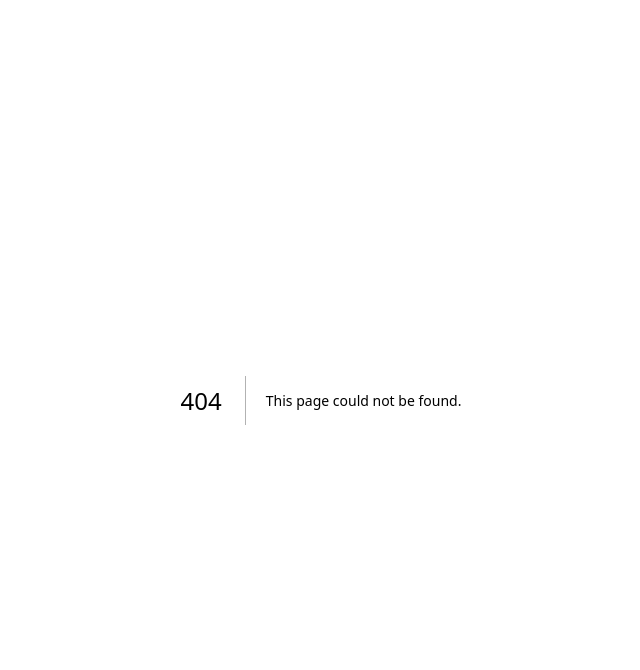
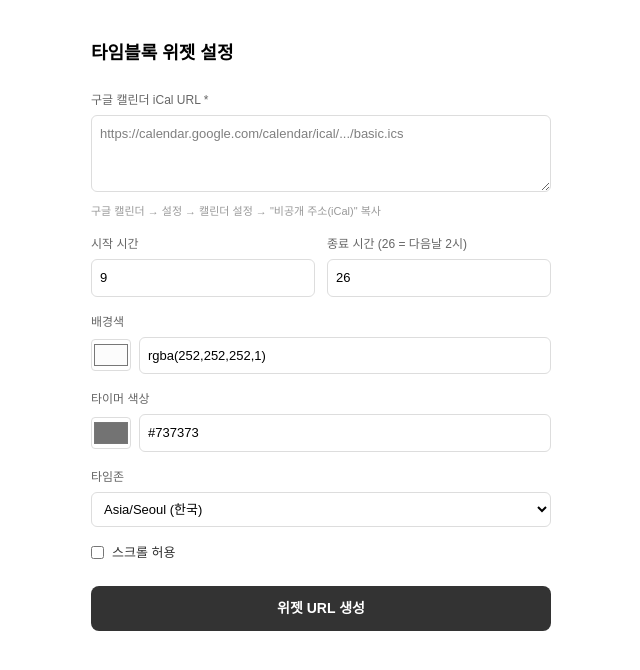
Before and after one commit to aveicea/test2, a Next.js app: page /setup in a window 1280 px wide. Before the commit this address had no page. Shown: the top 670 px of the page, without its empty margins (319-959 px from the left). Built offline with nearby package versions, Linux system fonts and the light colour scheme.

Commit message:
Add /setup page for generating widget config URL
https://claude.ai/code/session_01SXwrwJuSXnHcHGieu2CjXe

```diff
--- /dev/null
+++ b/src/app/setup/page.tsx
@@ -0,0 +1,121 @@
+'use client';
+
+import { useState } from 'react';
+
+export default function SetupPage() {
+  const [icalUrl, setIcalUrl] = useState('');
+  const [startHour, setStartHour] = useState(9);
+  const [endHour, setEndHour] = useState(26);
+  const [bgColor, setBgColor] = useState('rgba(252,252,252,1)');
+  const [timerColor, setTimerColor] = useState('#737373');
+  const [timezone, setTimezone] = useState('Asia/Seoul');
+  const [allowScroll, setAllowScroll] = useState(false);
+  const [result, setResult] = useState('');
+
+  const generate = () => {
+    if (!icalUrl.trim()) { alert('iCal URL을 입력하세요'); return; }
+    const config = {
+      icalUrl: icalUrl.trim(),
+      timeRange: { startHour: Number(startHour), endHour: Number(endHour) },
+      containerStyle: { backgroundColor: bgColor },
+      miniTimerColor: timerColor,
+      timezone,
+      allowScroll,
+    };
+    const encoded = btoa(unescape(encodeURIComponent(JSON.stringify(config))));
+    const origin = window.location.origin;
+    setResult(`${origin}/widget?config=${encoded}`);
+  };
+
+  return (
+    <div style={{ fontFamily: 'sans-serif', maxWidth: '500px', margin: '40px auto', padding: '0 20px' }}>
+      <h2 style={{ fontSize: '18px', fontWeight: 700, marginBottom: '24px' }}>타임블록 위젯 설정</h2>
+
+      <div style={fieldStyle}>
+        <label style={labelStyle}>구글 캘린더 iCal URL *</label>
+        <textarea
+          value={icalUrl}
+          onChange={e => setIcalUrl(e.target.value)}
+          placeholder="https://calendar.google.com/calendar/ical/.../basic.ics"
+          rows={3}
+          style={inputStyle}
+        />
+        <div style={helpStyle}>구글 캘린더 → 설정 → 캘린더 설정 → "비공개 주소(iCal)" 복사</div>
+      </div>
+
+      <div style={{ display: 'flex', gap: '12px' }}>
+        <div style={{ ...fieldStyle, flex: 1 }}>
+          <label style={labelStyle}>시작 시간</label>
+          <input type="number" value={startHour} onChange={e => setStartHour(+e.target.value)} min={0} max={23} style={inputStyle} />
+        </div>
+        <div style={{ ...fieldStyle, flex: 1 }}>
+          <label style={labelStyle}>종료 시간 (26 = 다음날 2시)</label>
+          <input type="number" value={endHour} onChange={e => setEndHour(+e.target.value)} min={1} max={30} style={inputStyle} />
+        </div>
+      </div>
+
+      <div style={fieldStyle}>
+        <label style={labelStyle}>배경색</label>
+        <div style={{ display: 'flex', gap: '8px', alignItems: 'center' }}>
+          <input type="color" value={bgColor.startsWith('rgba') ? '#fcfcfc' : bgColor} onChange={e => setBgColor(e.target.value)} style={{ width: '40px', height: '32px', border: '1px solid #ddd', borderRadius: '4px', cursor: 'pointer' }} />
+          <input type="text" value={bgColor} onChange={e => setBgColor(e.target.value)} style={{ ...inputStyle, flex: 1 }} />
+        </div>
+      </div>
+
+      <div style={fieldStyle}>
+        <label style={labelStyle}>타이머 색상</label>
+        <div style={{ display: 'flex', gap: '8px', alignItems: 'center' }}>
+          <input type="color" value={timerColor} onChange={e => setTimerColor(e.target.value)} style={{ width: '40px', height: '32px', border: '1px solid #ddd', borderRadius: '4px', cursor: 'pointer' }} />
+          <input type="text" value={timerColor} onChange={e => setTimerColor(e.target.value)} style={{ ...inputStyle, flex: 1 }} />
+        </div>
+      </div>
+
+      <div style={fieldStyle}>
+        <label style={labelStyle}>타임존</label>
+        <select value={timezone} onChange={e => setTimezone(e.target.value)} style={inputStyle}>
+          <option value="Asia/Seoul">Asia/Seoul (한국)</option>
+          <option value="America/New_York">America/New_York</option>
+          <option value="America/Los_Angeles">America/Los_Angeles</option>
+          <option value="Europe/London">Europe/London</option>
+          <option value="UTC">UTC</option>
+        </select>
+      </div>
+
+      <div style={{ ...fieldStyle, display: 'flex', alignItems: 'center', gap: '8px' }}>
+        <input type="checkbox" id="scroll" checked={allowScroll} onChange={e => setAllowScroll(e.target.checked)} />
+        <label htmlFor="scroll" style={{ fontSize: '13px', color: '#333', cursor: 'pointer' }}>스크롤 허용</label>
+      </div>
+
+      <button
+        onClick={generate}
+        style={{ width: '100%', padding: '12px', backgroundColor: '#333', color: 'white', border: 'none', borderRadius: '8px', fontSize: '14px', fontWeight: 600, cursor: 'pointer', marginTop: '8px' }}
+      >
+        위젯 URL 생성
+      </button>
+
+      {result && (
+        <div style={{ marginTop: '24px' }}>
+          <label style={labelStyle}>위젯 URL (노션에 붙여넣기)</label>
+          <textarea
+            readOnly
+            value={result}
+            rows={4}
+            style={{ ...inputStyle, backgroundColor: '#f8f8f8', cursor: 'text' }}
+            onClick={e => (e.target as HTMLTextAreaElement).select()}
+          />
+          <button
+            onClick={() => navigator.clipboard.writeText(result)}
+            style={{ marginTop: '8px', padding: '8px 16px', backgroundColor: '#f0f0f0', border: '1px solid #ddd', borderRadius: '6px', fontSize: '12px', cursor: 'pointer' }}
+          >
+            복사
+          </button>
+        </div>
+      )}
+    </div>
+  );
+}
+
+const fieldStyle: React.CSSProperties = { marginBottom: '16px' };
+const labelStyle: React.CSSProperties = { display: 'block', fontSize: '12px', color: '#666', marginBottom: '6px', fontWeight: 500 };
+const inputStyle: React.CSSProperties = { width: '100%', padding: '8px', border: '1px solid #ddd', borderRadius: '6px', fontSize: '13px', boxSizing: 'border-box' };
+const helpStyle: React.CSSProperties = { fontSize: '11px', color: '#999', marginTop: '4px', lineHeight: 1.5 };
```
